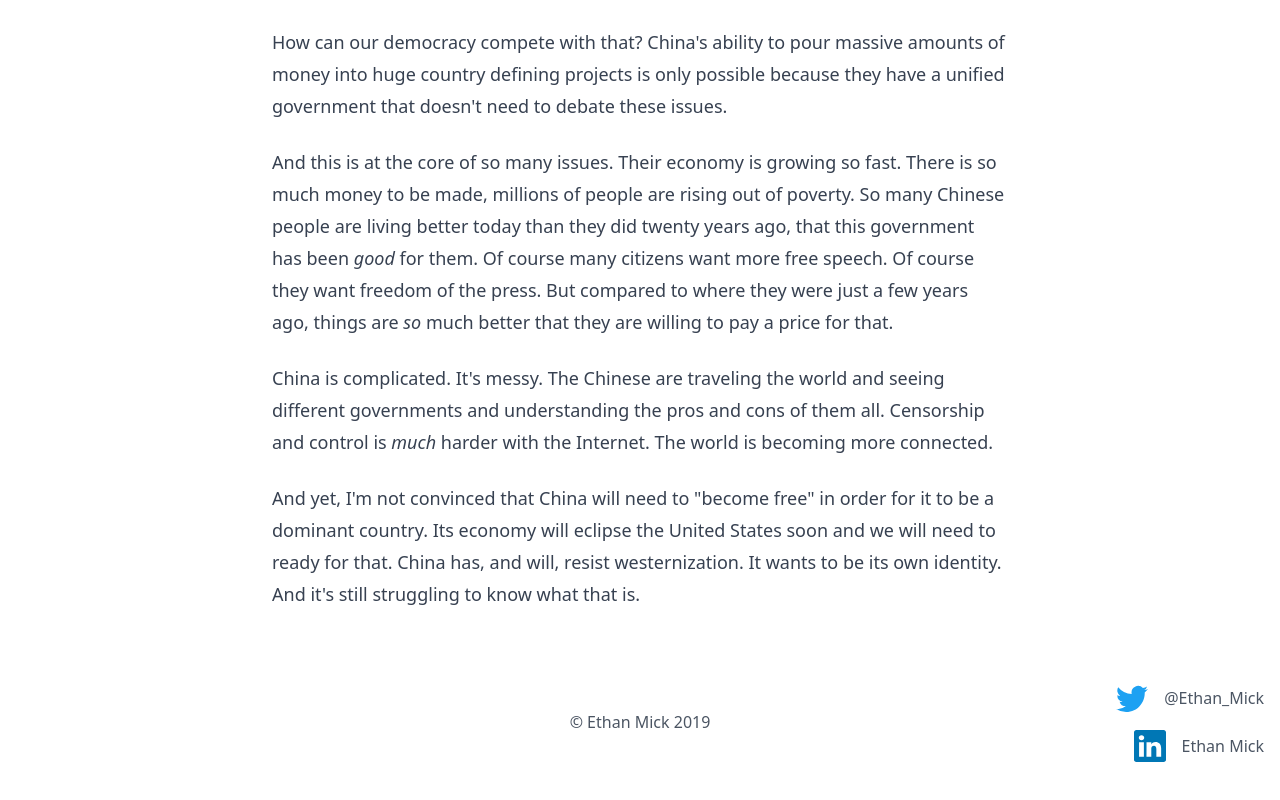
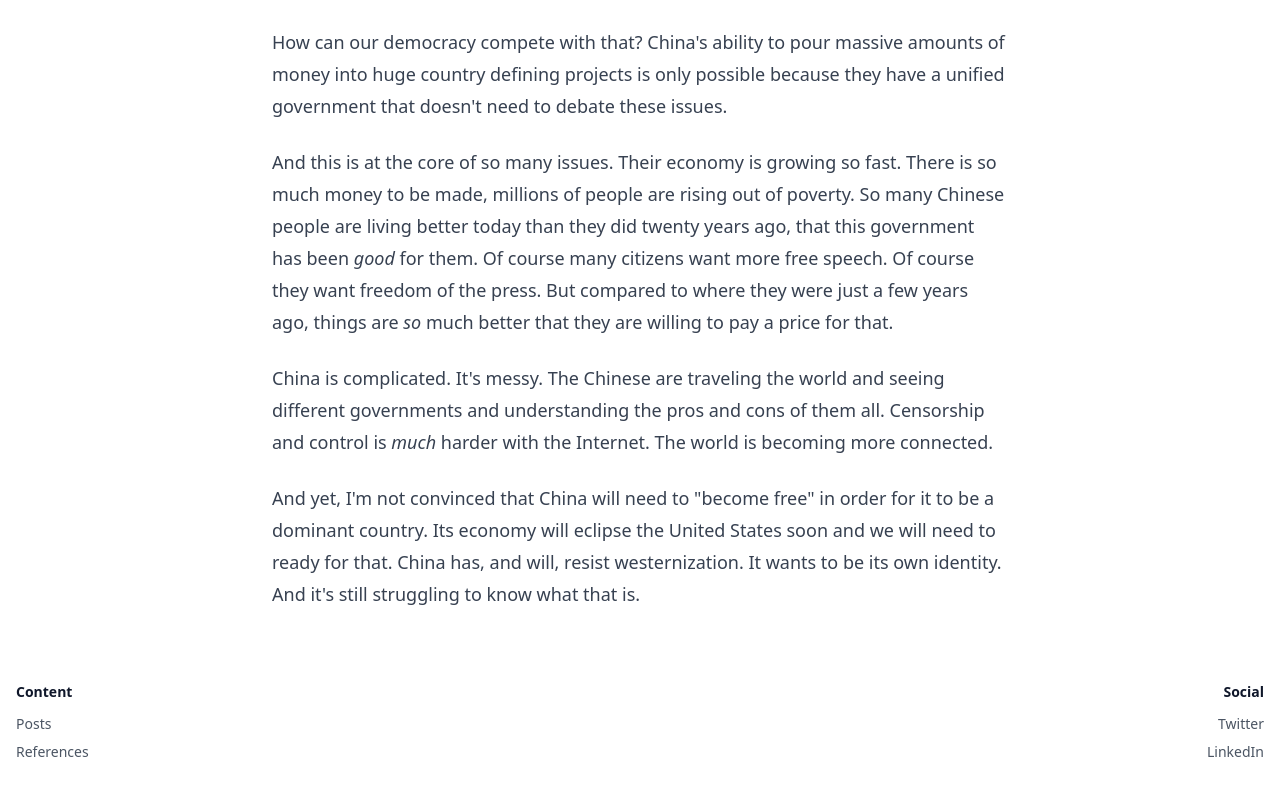
Before and after one commit to ethanmick/ethanmick.com, a Next.js app: page /posts/book-china in a window 1280 px wide. Shown: the part 1326-2126 px from the top of the page. Built offline with nearby package versions, Linux system fonts and the light colour scheme.

Commit message:
Update footer look and feel (#41)

```diff
--- a/components/footer.tsx
+++ b/components/footer.tsx
@@ -1,3 +1,5 @@
+import { Routes } from 'lib'
+import Link from 'next/link'
 import React from 'react'
 
 const Twitter = (props: React.SVGProps<SVGSVGElement>) => (
@@ -12,27 +14,56 @@ const LinkedIn = (props: React.SVGProps<SVGSVGElement>) => (
   </svg>
 )
 
+const content = [
+  {
+    name: 'Posts',
+    href: Routes.Posts,
+  },
+  {
+    name: 'References',
+    href: Routes.Refs,
+  },
+]
+
+const social = [
+  {
+    name: 'Twitter',
+    href: 'https://twitter.com/ethan_mick',
+  },
+  {
+    name: 'LinkedIn',
+    href: 'https://www.linkedin.com/in/ethan-mick-28264731',
+  },
+]
+
 export const Footer = () => (
-  <footer className="grid grid-cols-1 py-12 px-4 text-gray-600 md:grid-cols-3">
-    <div className="row-start-2 row-end-2 flex items-center justify-center py-12 text-center md:col-start-2 md:col-end-2 md:row-start-1 md:row-end-1 md:py-0">
-      &#169; Ethan Mick {new Date().getFullYear()}
-    </div>
-    <div className="col-start-1 col-end-1 flex flex-col items-center md:col-start-3 md:col-end-3 md:items-end">
-      <div className="mb-4">
-        <a
-          className="flex items-center"
-          href="https://twitter.com/intent/follow?screen_name=ethan_mick"
-        >
-          <Twitter className="mr-4 h-8 w-8 fill-[#1DA1F2]" /> @Ethan_Mick
-        </a>
+  <footer className="text-sm">
+    <div className="mx-auto grid max-w-7xl grid-cols-1 gap-y-8 py-12 px-4 text-gray-600 sm:grid-cols-2">
+      <div className="col-start-1 col-end-1">
+        <h2 className="font-semibold text-slate-900">Content</h2>
+        <ul className="mt-3 space-y-2">
+          {content.map(({ name, href }) => (
+            <li key={href}>
+              <Link href={href}>
+                <a className="hover:text-slate-900 dark:hover:text-slate-300">
+                  {name}
+                </a>
+              </Link>
+            </li>
+          ))}
+        </ul>
       </div>
-      <div>
-        <a
-          className="flex items-center"
-          href="www.linkedin.com/in/ethan-mick-28264731"
-        >
-          <LinkedIn className="mr-4 h-8 w-8 fill-[#0077B5]" /> Ethan Mick
-        </a>
+      <div className="sm:text-right">
+        <h2 className="font-semibold text-slate-900">Social</h2>
+        <ul className="mt-3 space-y-2">
+          {social.map(({ name, href }) => (
+            <li key={href}>
+              <a href={href} className="hover:text-slate-900">
+                {name}
+              </a>
+            </li>
+          ))}
+        </ul>
       </div>
     </div>
   </footer>
```
